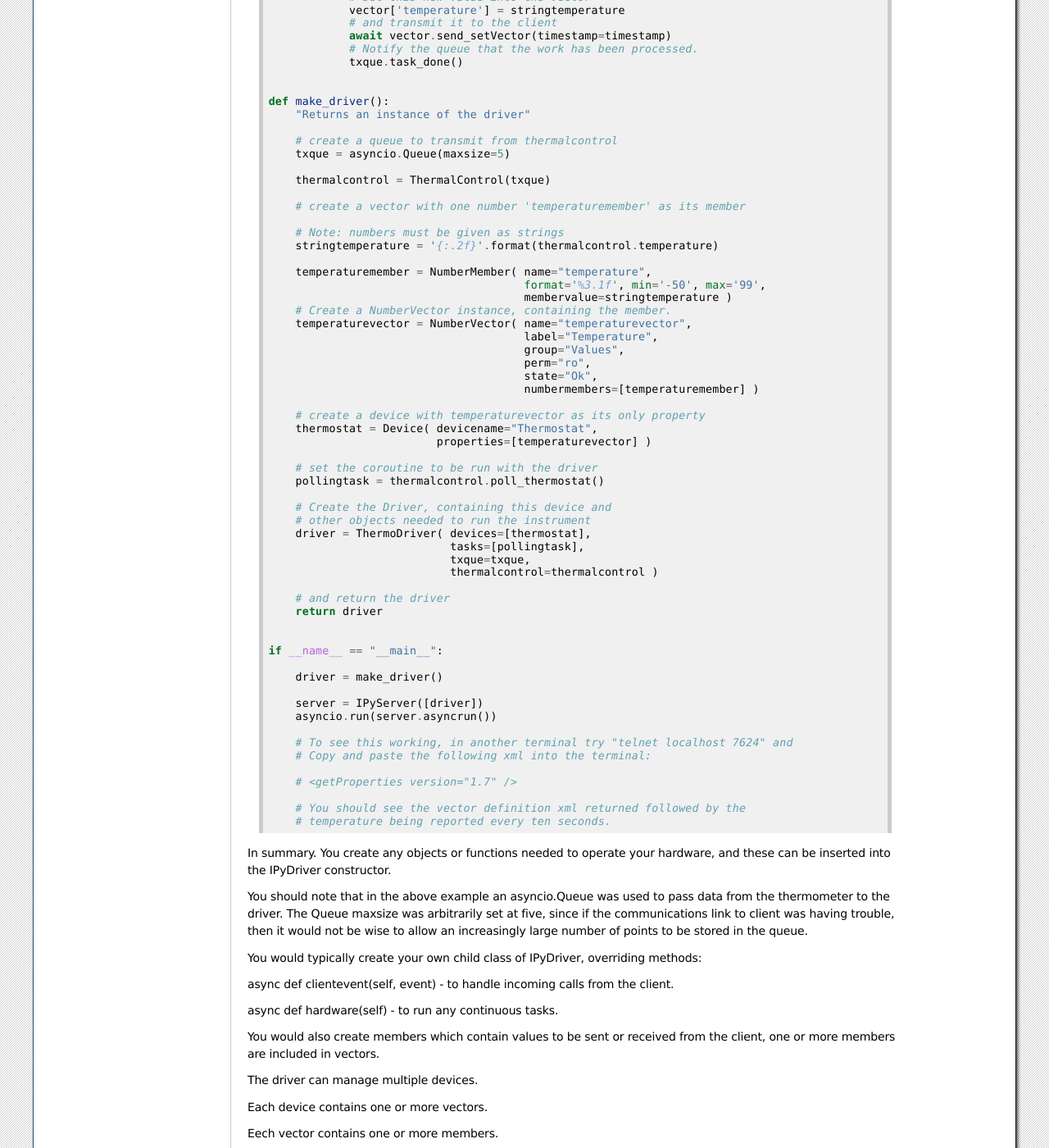
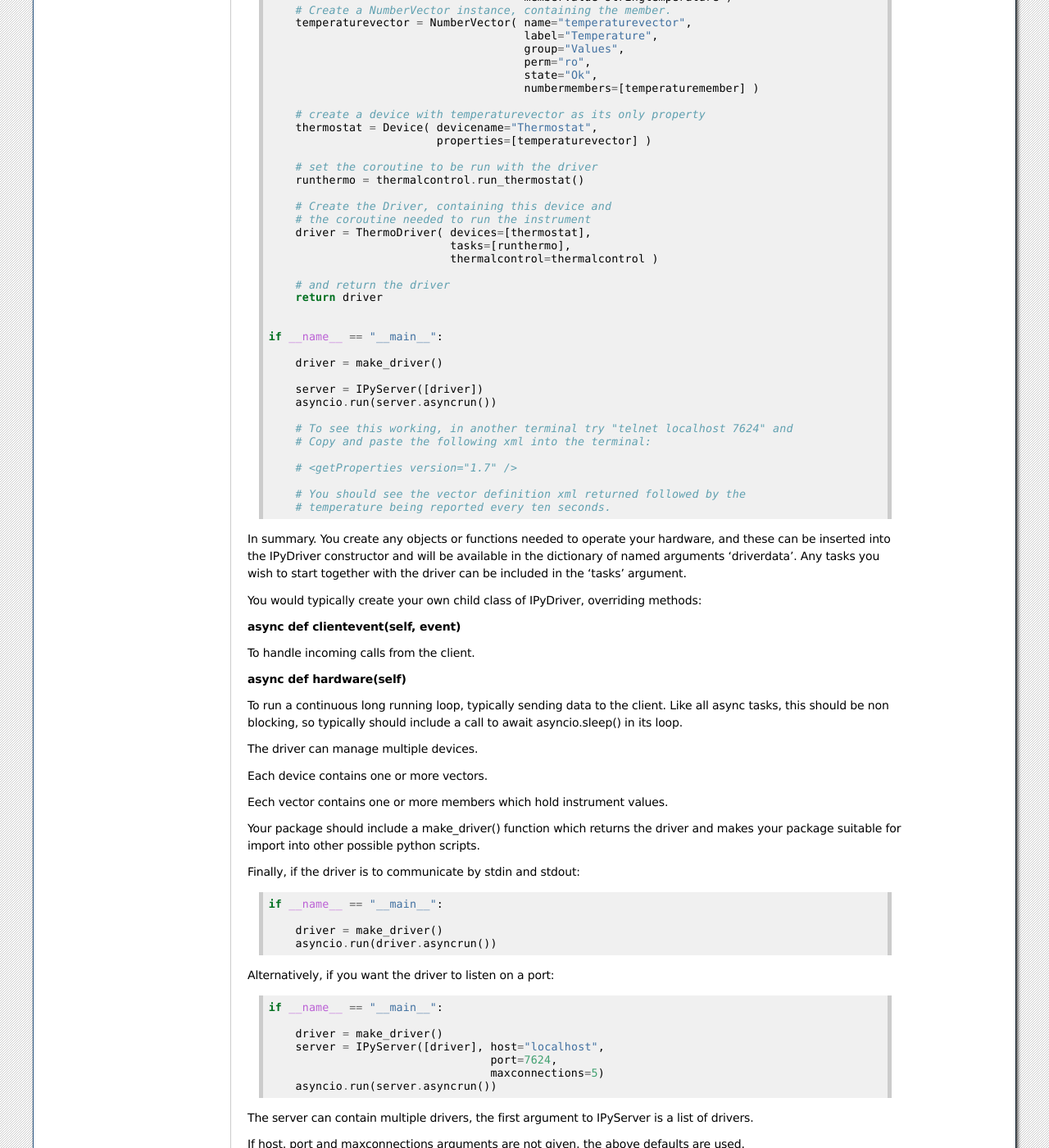
Before and after one commit to bernie-skipole/indipydriver, a Sphinx documentation site: the page built from docs/source/usage/example1.rst, in a window 1280 px wide and 1400 px high, scrolled down 1691 px. Shown: the whole window at 82% size. Built offline with Sphinx 7.4.7, drawn with Linux system fonts in a browser that asks for light colours; some of the changed text lies outside the part shown.

Commit message:
added exmaple1

```diff
--- a/docs/source/usage/example1.rst
+++ b/docs/source/usage/example1.rst
@@ -9,10 +9,7 @@
 In this example a NumberVector and NumberMember
 contains the temperature which is reported to the client::
 
-
     import asyncio
-
-    from datetime import datetime, timezone
 
     from indipydriver import (IPyDriver, Device,
                               NumberVector, NumberMember,
@@ -27,25 +24,23 @@
            would control a real heater, and take temperature measurements
            from a sensor."""
 
-        def __init__(self, txque):
-            """Set start up values, txque is an asyncio.Queue object
-               used to transmit temperature readings """
+        def __init__(self):
+            """Set start up values"""
             self.temperature = 20
             self.target = 15
             self.heater = "Off"
-            self.txque = txque
 
-        async def poll_thermostat(self):
+        async def run_thermostat(self):
             """This simulates temperature increasing/decreasing, and turns
                on/off a heater if moving too far from the target."""
             while True:
-                await asyncio.sleep(10)
+                await asyncio.sleep(2)
                 if self.heater == "On":
                     # increasing temperature if the heater is on
-                    self.temperature += 0.2
+                    self.temperature += 0.1
                 else:
                     # decreasing temperature if the heater is off
-                    self.temperature -= 0.2
+                    self.temperature -= 0.1
 
                 if self.temperature > self.target+0.5:
                     # too hot
@@ -54,17 +49,6 @@
                 if self.temperature < self.target-0.5:
                     # too cold
                     self.heater = "On"
-
-                # transmit the temperature and timestamp back to the client
-                timestamp = datetime.now(tz=timezone.utc)
-                senddata = (timestamp, self.temperature)
-                try:
-                    self.txque.put_nowait(senddata)
-                except asyncio.QueueFull:
-                    # if the queue is full, perhaps due to
-                    # communications problems, simply drop the
-                    # record, but keep operating the thermostat
-                    pass
 
 
     class ThermoDriver(IPyDriver):
@@ -97,34 +81,26 @@
             """This is a continuously running coroutine which is used
                to transmit the temperature to connected clients."""
 
-            txque = self.driverdata["txque"]
+            thermalcontrol = self.driverdata["thermalcontrol"]
             vector = self['Thermostat']['temperaturevector']
             while True:
-                # wait until an item is available in txque
-                timestamp,temperature = await txque.get()
+                await asyncio.sleep(10)
+                # Send the temperature every 10 seconds
                 # Numbers need to be explicitly set in the indi protocol
-                # so need to send a string version
-                stringtemperature = '{:.2f}'.format(temperature)
-                # set this new value into the vector
-                vector['temperature'] = stringtemperature
+                # so need to set a string version into the vector
+                vector['temperature'] = str(thermalcontrol.temperature)
                 # and transmit it to the client
-                await vector.send_setVector(timestamp=timestamp)
-                # Notify the queue that the work has been processed.
-                txque.task_done()
-
+                await vector.send_setVector()
 
     def make_driver():
         "Returns an instance of the driver"
 
-        # create a queue to transmit from thermalcontrol
-        txque = asyncio.Queue(maxsize=5)
-
-        thermalcontrol = ThermalControl(txque)
+        thermalcontrol = ThermalControl()
 
         # create a vector with one number 'temperaturemember' as its member
 
         # Note: numbers must be given as strings
-        stringtemperature = '{:.2f}'.format(thermalcontrol.temperature)
+        stringtemperature = str(thermalcontrol.temperature)
 
         temperaturemember = NumberMember( name="temperature",
                                           format='%3.1f', min='-50', max='99',
@@ -142,13 +118,12 @@
                              properties=[temperaturevector] )
 
         # set the coroutine to be run with the driver
-        pollingtask = thermalcontrol.poll_thermostat()
+        runthermo = thermalcontrol.run_thermostat()
 
         # Create the Driver, containing this device and
-        # other objects needed to run the instrument
+        # the coroutine needed to run the instrument
         driver = ThermoDriver( devices=[thermostat],
-                               tasks=[pollingtask],
-                               txque=txque,
+                               tasks=[runthermo],
                                thermalcontrol=thermalcontrol )
 
         # and return the driver
@@ -172,27 +147,27 @@
 
 
 In summary. You create any objects or functions needed to operate your
-hardware, and these can be inserted into the IPyDriver constructor.
-
-You should note that in the above example an asyncio.Queue was used to pass data
-from the thermometer to the driver. The Queue maxsize was arbitrarily set at five,
-since if the communications link to client was having trouble, then it would not
-be wise to allow an increasingly large number of points to be stored in the queue.
+hardware, and these can be inserted into the IPyDriver constructor and will be available
+in the dictionary of named arguments 'driverdata'.  Any tasks you wish to start together
+with the driver can be included in the 'tasks' argument.
 
 You would typically create your own child class of IPyDriver, overriding methods:
 
-async def clientevent(self, event) - to handle incoming calls from the client.
+**async def clientevent(self, event)**
 
-async def hardware(self) - to run any continuous tasks.
+To handle incoming calls from the client.
 
-You would also create members which contain values to be sent or received from
-the client, one or more members are included in vectors.
+**async def hardware(self)**
+
+To run a continuous long running loop, typically sending data to the client. Like
+all async tasks, this should be non blocking, so typically should include a call
+to await asyncio.sleep() in its loop.
 
 The driver can manage multiple devices.
 
 Each device contains one or more vectors.
 
-Eech vector contains one or more members.
+Eech vector contains one or more members which hold instrument values.
 
 Your package should include a make_driver() function which returns the driver
 and makes your package suitable for import into other possible python scripts.
@@ -202,7 +177,6 @@
     if __name__ == "__main__":
 
         driver = make_driver()
-
         asyncio.run(driver.asyncrun())
 
 Alternatively, if you want the driver to listen on a port::
@@ -210,11 +184,9 @@
     if __name__ == "__main__":
 
         driver = make_driver()
-
         server = IPyServer([driver], host="localhost",
                                      port=7624,
                                      maxconnections=5)
-
         asyncio.run(server.asyncrun())
 
 The server can contain multiple drivers, the first argument to IPyServer is
--- a/example1.py
+++ b/example1.py
@@ -1,6 +1,4 @@
 import asyncio
-
-from datetime import datetime, timezone
 
 from indipydriver import (IPyDriver, Device,
                           NumberVector, NumberMember,
@@ -81,7 +79,7 @@
             # so need to set a string version into the vector
             vector['temperature'] = str(thermalcontrol.temperature)
             # and transmit it to the client
-            await vector.send_setVector(timestamp=timestamp)
+            await vector.send_setVector()
 
 def make_driver():
     "Returns an instance of the driver"
```
